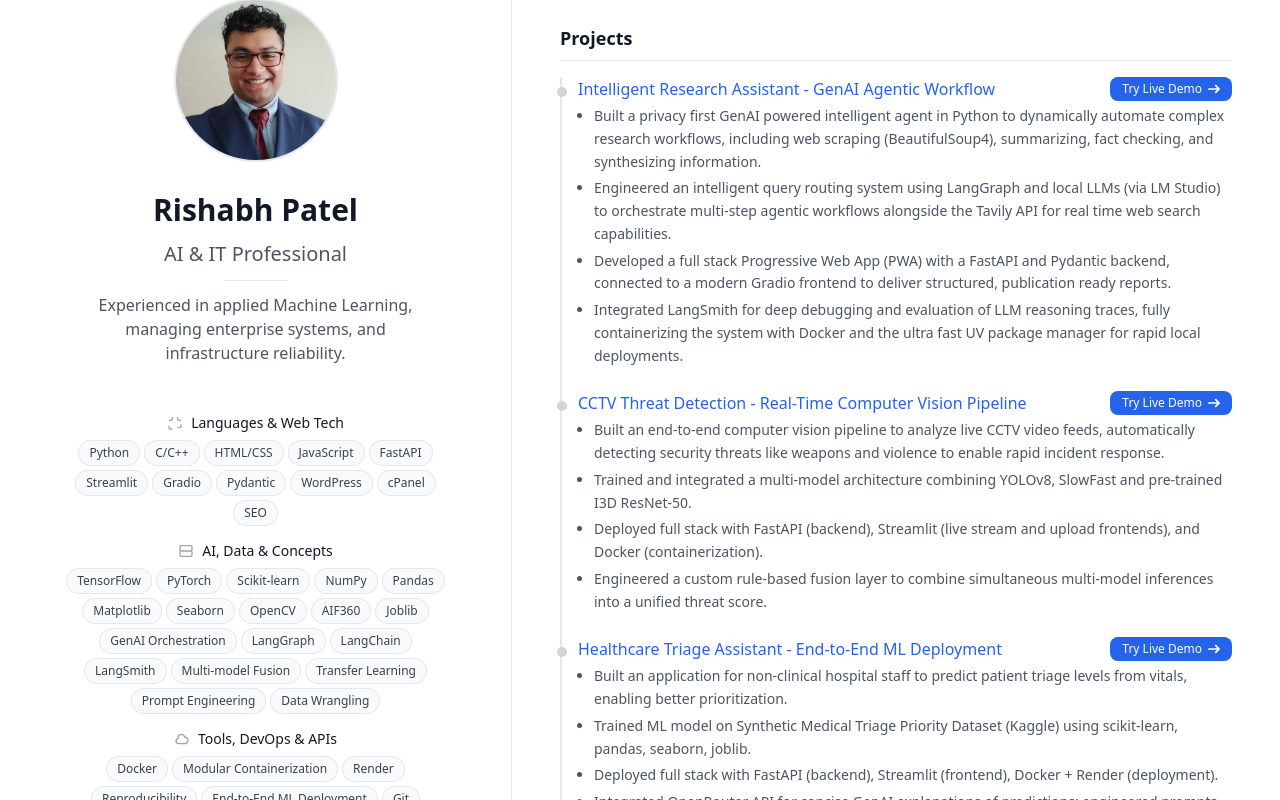
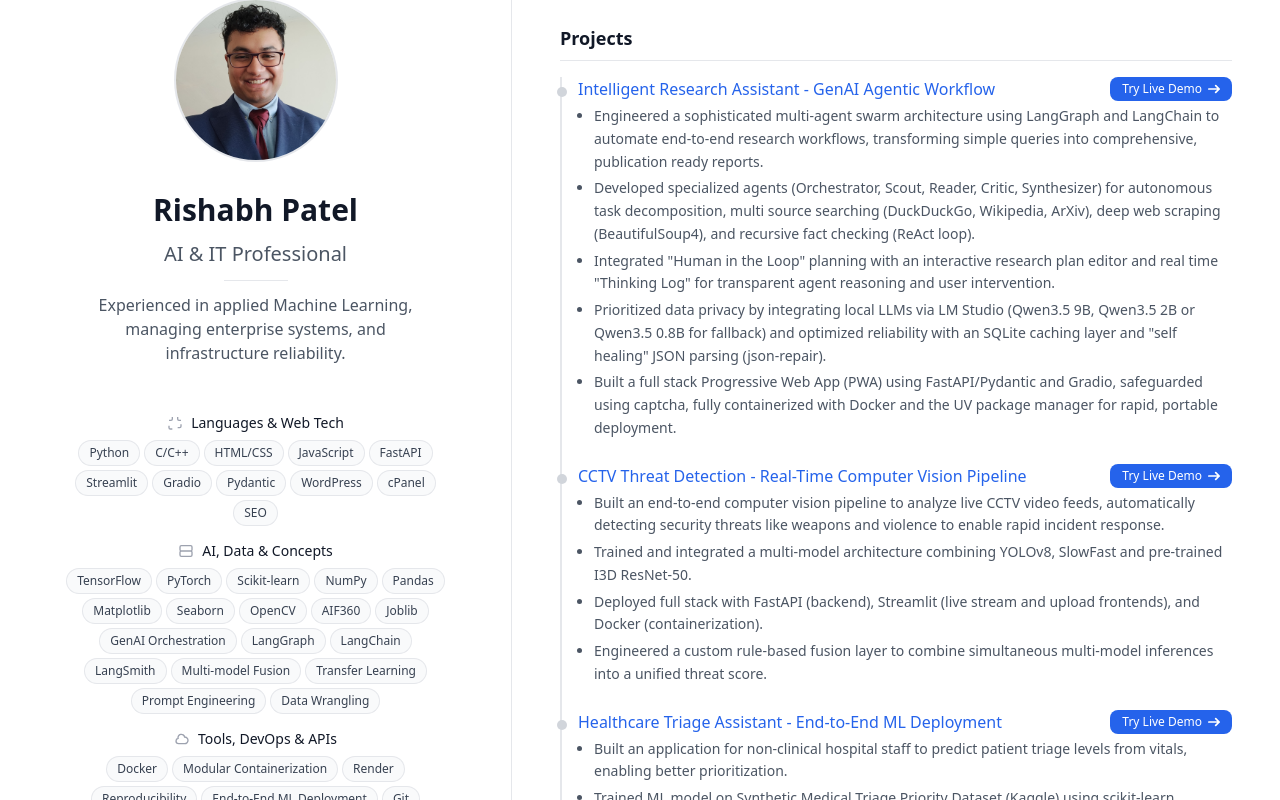
Before and after one commit to rishabhpatel9/Portfolio, a Next.js app in the folder minimalist-portfolio-template/: page / in a window 1280 px wide. Shown: the top 800 px of the page. Built offline with nearby package versions, Linux system fonts and the light colour scheme.

Commit message:
updated ira project details

```diff
--- a/minimalist-portfolio-template/app/components/ProjectsSection.tsx
+++ b/minimalist-portfolio-template/app/components/ProjectsSection.tsx
@@ -5,10 +5,11 @@ const ProjectsSection = () => {
             url: 'https://github.com/rishabhpatel9/Intelligent-Research-Assistant',
             liveDemoUrl: 'https://irademo.rish.click/',
             highlights: [
-                'Built a privacy first GenAI powered intelligent agent in Python to dynamically automate complex research workflows, including web scraping (BeautifulSoup4), summarizing, fact checking, and synthesizing information.',
-                'Engineered an intelligent query routing system using LangGraph and local LLMs (via LM Studio) to orchestrate multi-step agentic workflows alongside the Tavily API for real time web search capabilities.',
-                'Developed a full stack Progressive Web App (PWA) with a FastAPI and Pydantic backend, connected to a modern Gradio frontend to deliver structured, publication ready reports.',
-                'Integrated LangSmith for deep debugging and evaluation of LLM reasoning traces, fully containerizing the system with Docker and the ultra fast UV package manager for rapid local deployments.',
+                'Engineered a sophisticated multi-agent swarm architecture using LangGraph and LangChain to automate end-to-end research workflows, transforming simple queries into comprehensive, publication ready reports.',
+                'Developed specialized agents (Orchestrator, Scout, Reader, Critic, Synthesizer) for autonomous task decomposition, multi source searching (DuckDuckGo, Wikipedia, ArXiv), deep web scraping (BeautifulSoup4), and recursive fact checking (ReAct loop).',
+                'Integrated "Human in the Loop" planning with an interactive research plan editor and real time "Thinking Log" for transparent agent reasoning and user intervention.',
+                'Prioritized data privacy by integrating local LLMs via LM Studio (Qwen3.5 9B, Qwen3.5 2B or Qwen3.5 0.8B for fallback) and optimized reliability with an SQLite caching layer and "self healing" JSON parsing (json-repair).',
+                'Built a full stack Progressive Web App (PWA) using FastAPI/Pydantic and Gradio, safeguarded using captcha, fully containerized with Docker and the UV package manager for rapid, portable deployment.',
             ]
         },
         {
```
Also changed, not shown: 1 other file (tests, documents, lock files or other folders).
